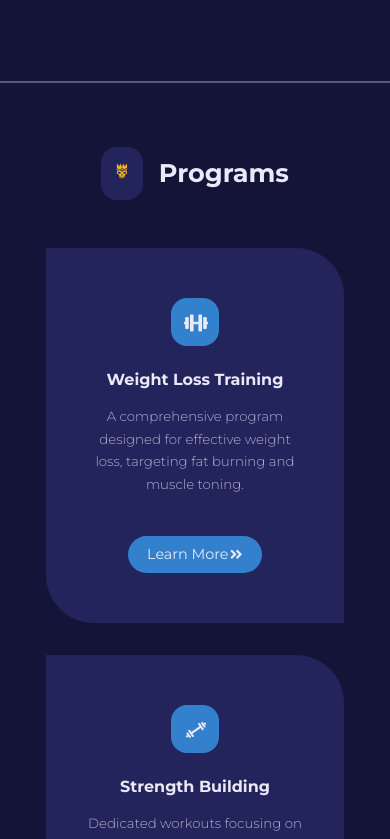
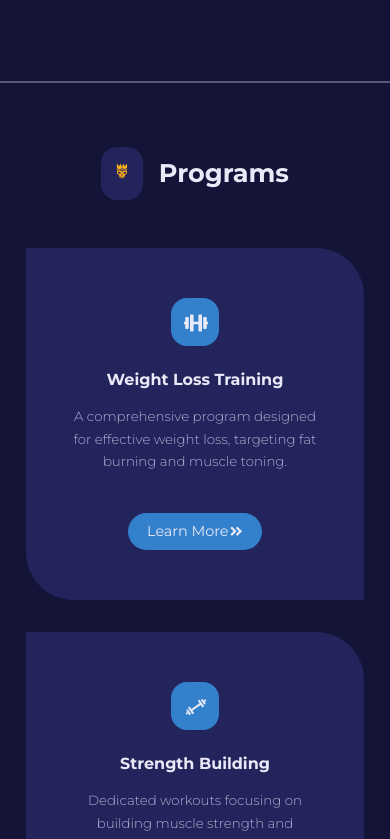
Before and after one commit to Nelson2023-2024/React-GYM, a React (Vite) app: page / in a window 390 px wide. Shown: the part 761-1600 px from the top of the page. Built offline with nearby package versions, Linux system fonts and the light colour scheme.

Commit message:
Debbugging

```diff
--- a/src/Components/FAQ.jsx
+++ b/src/Components/FAQ.jsx
@@ -12,7 +12,7 @@ function FAQ({question, answer}) {
 
     const [isAnswerShowing,  setIsAnswerShowing] = useState(false)
   return (
-    <article className='wrapper' onClick={() => setIsAnswerShowing(previsShowing => !previsShowing)} className="faq">
+    <article  onClick={() => setIsAnswerShowing(previsShowing => !previsShowing)} className="faq">
         <div >
             <h4>{question}</h4>
             <button className="faq__icon" style={{cursor:'pointer'}}>
--- a/src/Pages/home/home.css
+++ b/src/Pages/home/home.css
@@ -353,6 +353,10 @@ footer{
             width: 84%;
             margin: auto;
         }
+        .programs__wrapper .card{
+            width: 95%;
+
+        }
 
         /* VALUES */
         .values__right .section__head{
@@ -382,6 +386,10 @@ footer{
          }
          .faqs__wrapper p{
             font-size:12px ;
+         }
+         .faqs__wrapper article{
+            width: 98%;
+            margin: auto;
          }
          /* TESTIMONIALS */
 
```
